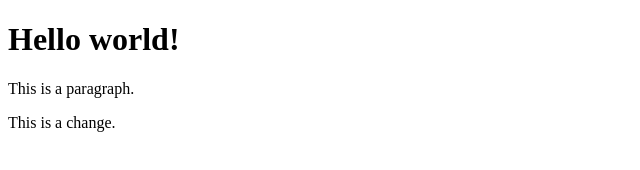
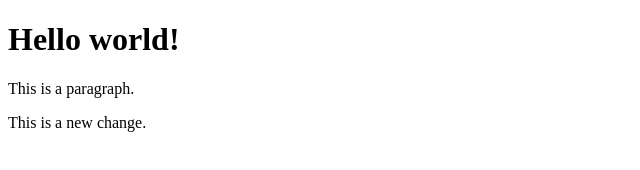
Before and after one commit to Diego1101/hello-world, a plain HTML site: page index.html in a window 1280 px wide. Shown: the full height of the page, 0-640 px from the left. Drawn offline with Linux system fonts and the light colour scheme.

Commit message:
Test from arch

```diff
--- a/index.html
+++ b/index.html
@@ -7,7 +7,7 @@
 
 <h1>Hello world!</h1>
 <p>This is a paragraph.</p>
-<p>This is a change.</p>
+<p>This is a new change.</p>
 
 </body>
 </html>
```
